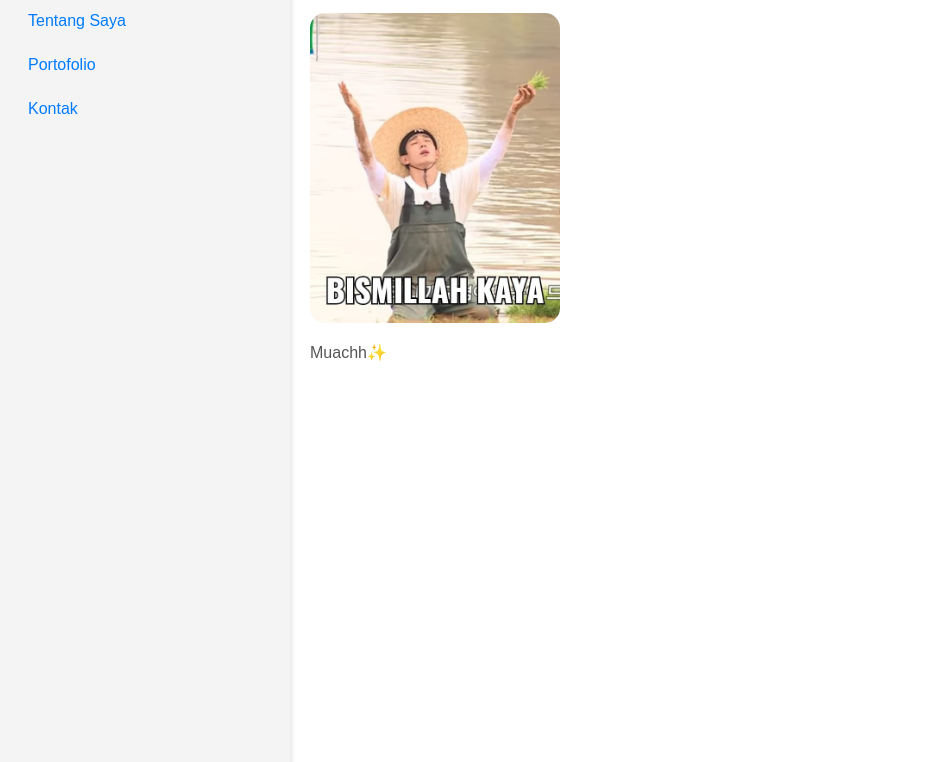
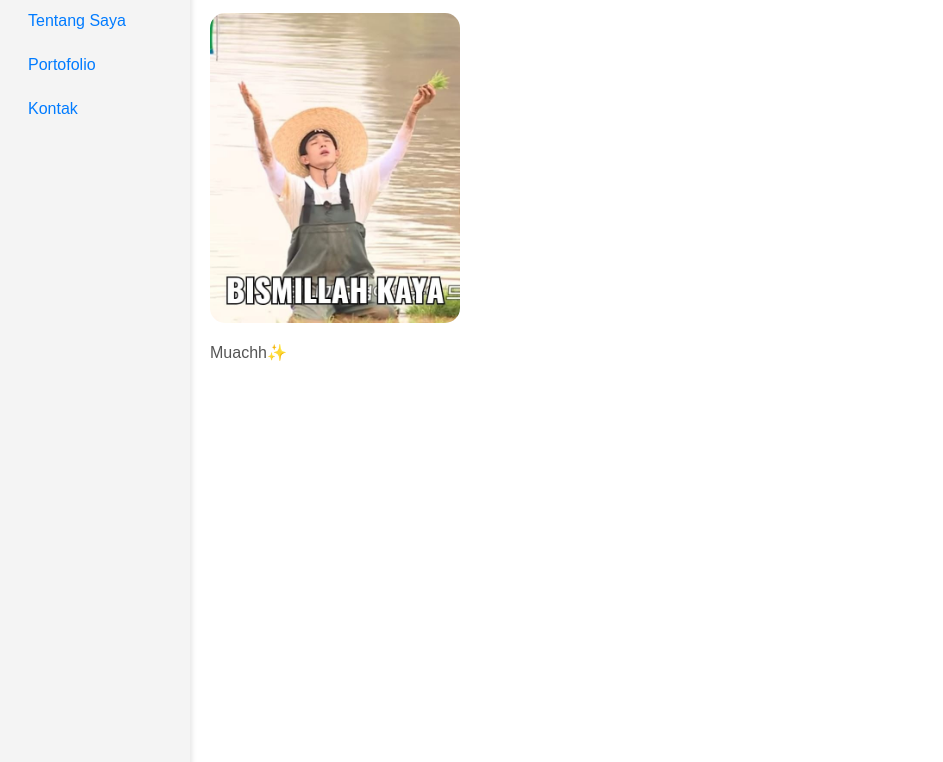
Before and after one commit to ndaazell/p9, a plain HTML site: page home.html in a window 1280 px wide. Shown: the part 121-883 px from the top of the page, without its empty margins (0-943 px from the left). Drawn offline with Linux system fonts and the light colour scheme.

Commit message:
Update home.html

```diff
--- a/home.html
+++ b/home.html
@@ -9,14 +9,14 @@
         body {
             display: flex;
             flex-direction: row;
-            height: 120vh;
+            height: 200vh;
             margin: 0;
             font-family: Arial, sans-serif;
         }
 
         /* Mengatur menu di sisi kiri */
         nav {
-            width: 250px;
+            width: 150px;
             background-color: #f4f4f4;
             padding: 20px;
             box-shadow: 2px 0px 5px rgba(0,0,0,0.1);
```
